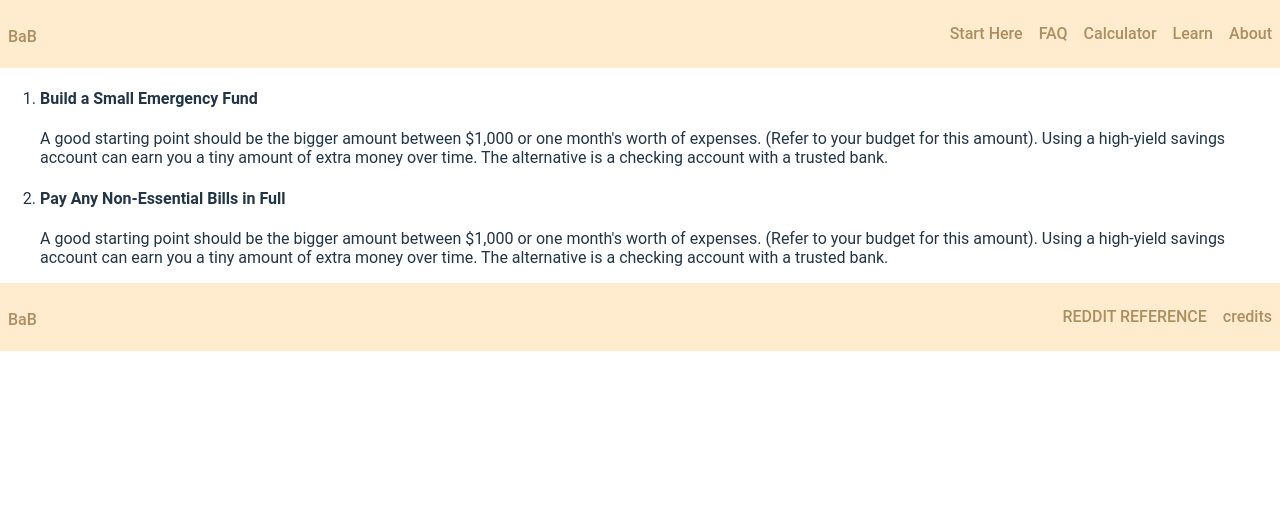
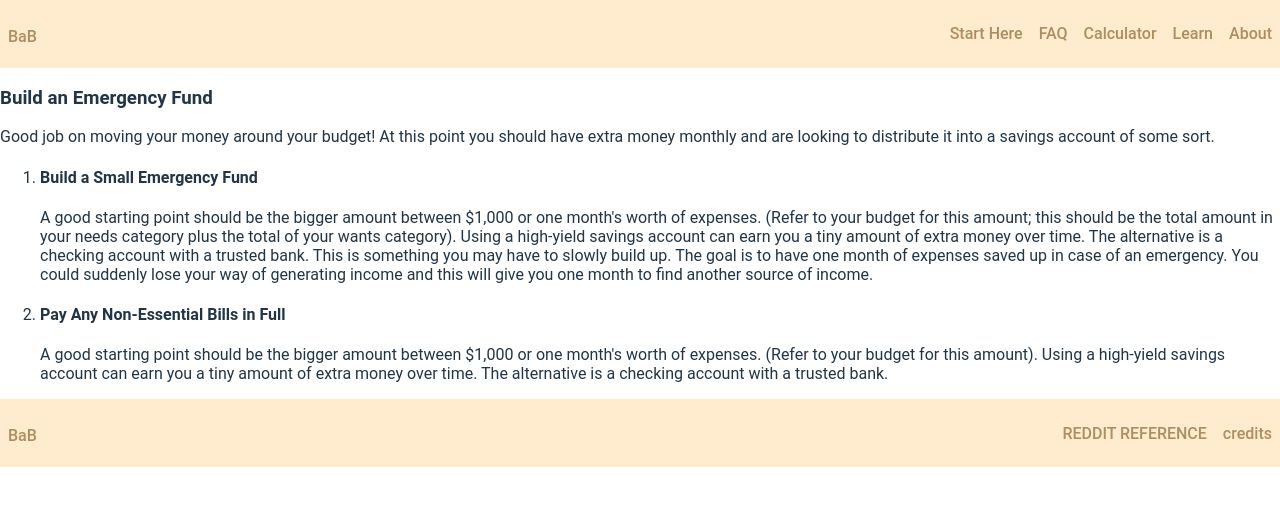
Before and after one commit to doanaminh/build-a-budget, a React (Vite) app in the folder client/: page /learn-savings-ef in a window 1280 px wide. Shown: the top 506 px of the page. Built offline with nearby package versions, Linux system fonts and the light colour scheme; a web font is replaced by a local one.

Commit message:
adding content to savings-ef page

```diff
--- a/client/src/pages/Learn-Savings-EF.tsx
+++ b/client/src/pages/Learn-Savings-EF.tsx
@@ -2,13 +2,13 @@ export default function () {
     return (
         <>
             <section>
-                <h3></h3>
-                <p></p>
+                <h3>Build an Emergency Fund</h3>
+                <p>Good job on moving your money around your budget! At this point you should have extra money monthly and are looking to distribute it into a savings account of some sort.</p>
                 <article>
                     <ol>
-                    <li>
+                        <li>
                             <h4>Build a Small Emergency Fund</h4>
-                            <p>A good starting point should be the bigger amount between $1,000 or one month's worth of expenses. (Refer to your budget for this amount). Using a high-yield savings account can earn you a tiny amount of extra money over time. The alternative is a checking account with a trusted bank.</p>
+                            <p>A good starting point should be the bigger amount between $1,000 or one month's worth of expenses. (Refer to your budget for this amount; this should be the total amount in your needs category plus the total of your wants category). Using a high-yield savings account can earn you a tiny amount of extra money over time. The alternative is a checking account with a trusted bank. This is something you may have to slowly build up. The goal is to have one month of expenses saved up in case of an emergency. You could suddenly lose your way of generating income and this will give you one month to find another source of income.</p>
                         </li>
                         <li>
                             <h4>Pay Any Non-Essential Bills in Full</h4>
```
